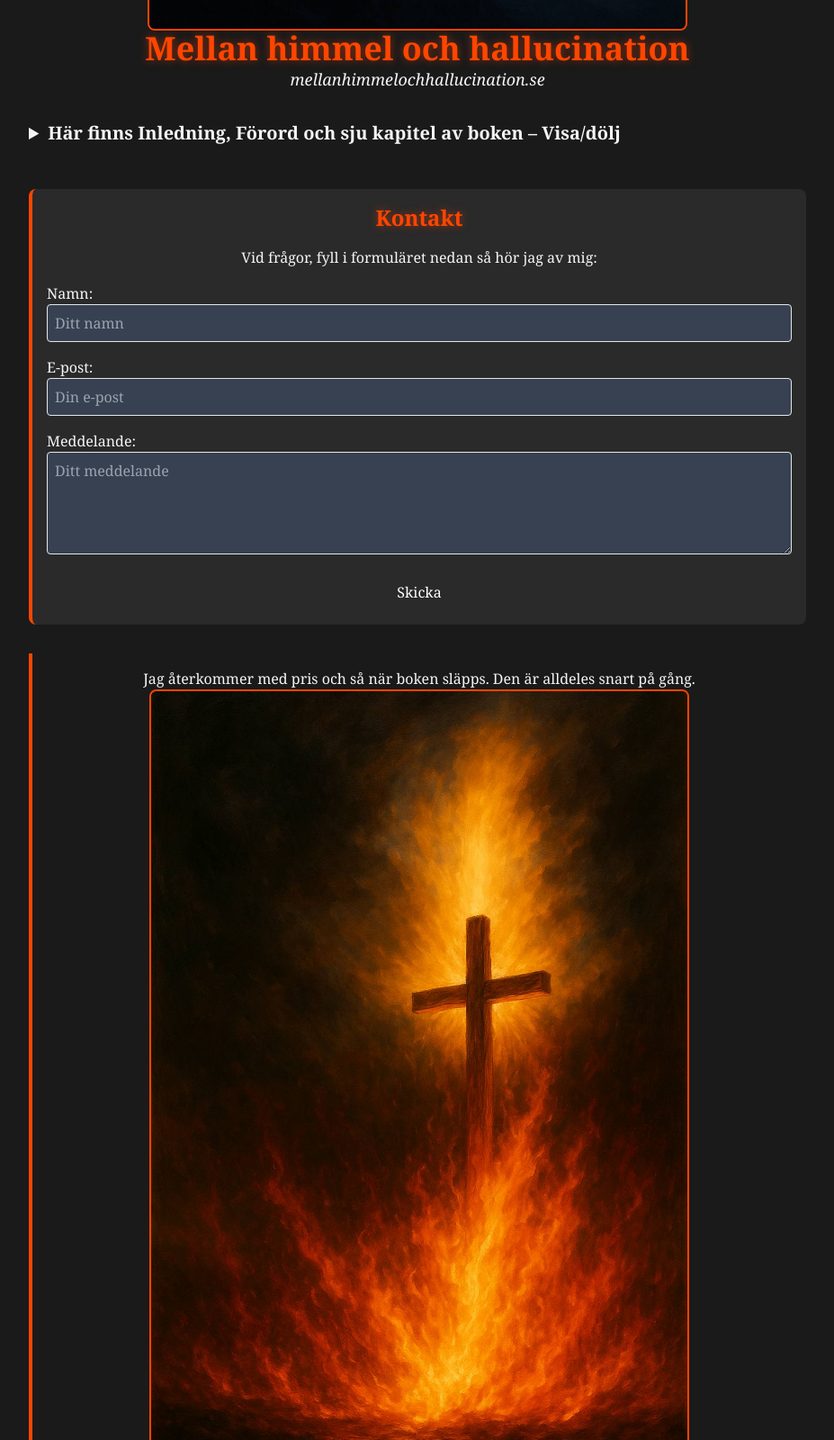
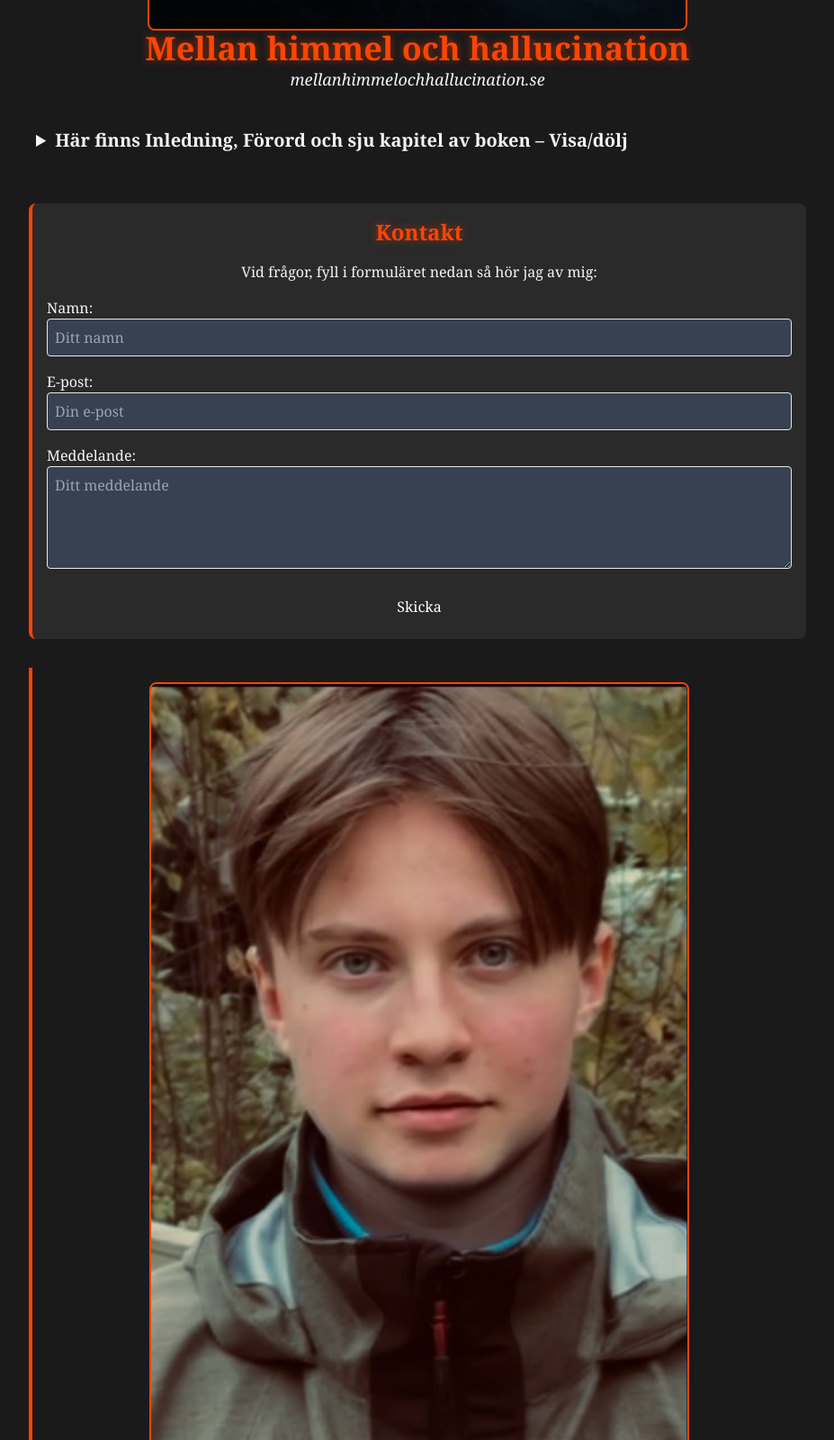
Before and after one commit to EWilliamHertz/Himmel, a plain HTML site: page index.html in a window 1280 px wide. Shown: the part 880-2480 px from the top of the page at 90% size, without its empty margins (176-1103 px from the left). Drawn offline with nearby package versions, Linux system fonts and the light colour scheme.

Commit message:
lagt till bild på måns + css

```diff
--- a/index.html
+++ b/index.html
@@ -6,6 +6,14 @@
     <title>Mellan himmel och hallucination</title>
     <link href="https://cdn.jsdelivr.net/npm/tailwindcss@2.2.19/dist/tailwind.min.css" rel="stylesheet">
     <style>
+        details summary {
+    padding: 0.5rem;
+    font-weight: bold;
+}
+
+details[open] summary {
+    border-bottom: 1px solid #ff4500;
+}
         body {
             background-color: #1a1a1a;
             color: #f5f5f5;
@@ -430,7 +438,9 @@
         <button type="submit" class="bg-orange-500 text-white px-4 py-2 rounded hover:bg-orange-600">Skicka</button>
     </form>
 </section>
-
+<section class="section text-center">
+    <img src="https://github.com/EWilliamHertz/Himmel/raw/main/images/IMG_2659.jpeg" alt="Additional Image" class="cover-image mt-4">
+</section>
     <section class="section text-center">
         <p>Jag återkommer med pris och så när boken släpps. Den är alldeles snart på gång.</p>
         <img src="https://github.com/EWilliamHertz/Himmel/raw/main/images/Kors.jpeg" alt="Back Cover Image" class="back-image mt-4">
```
